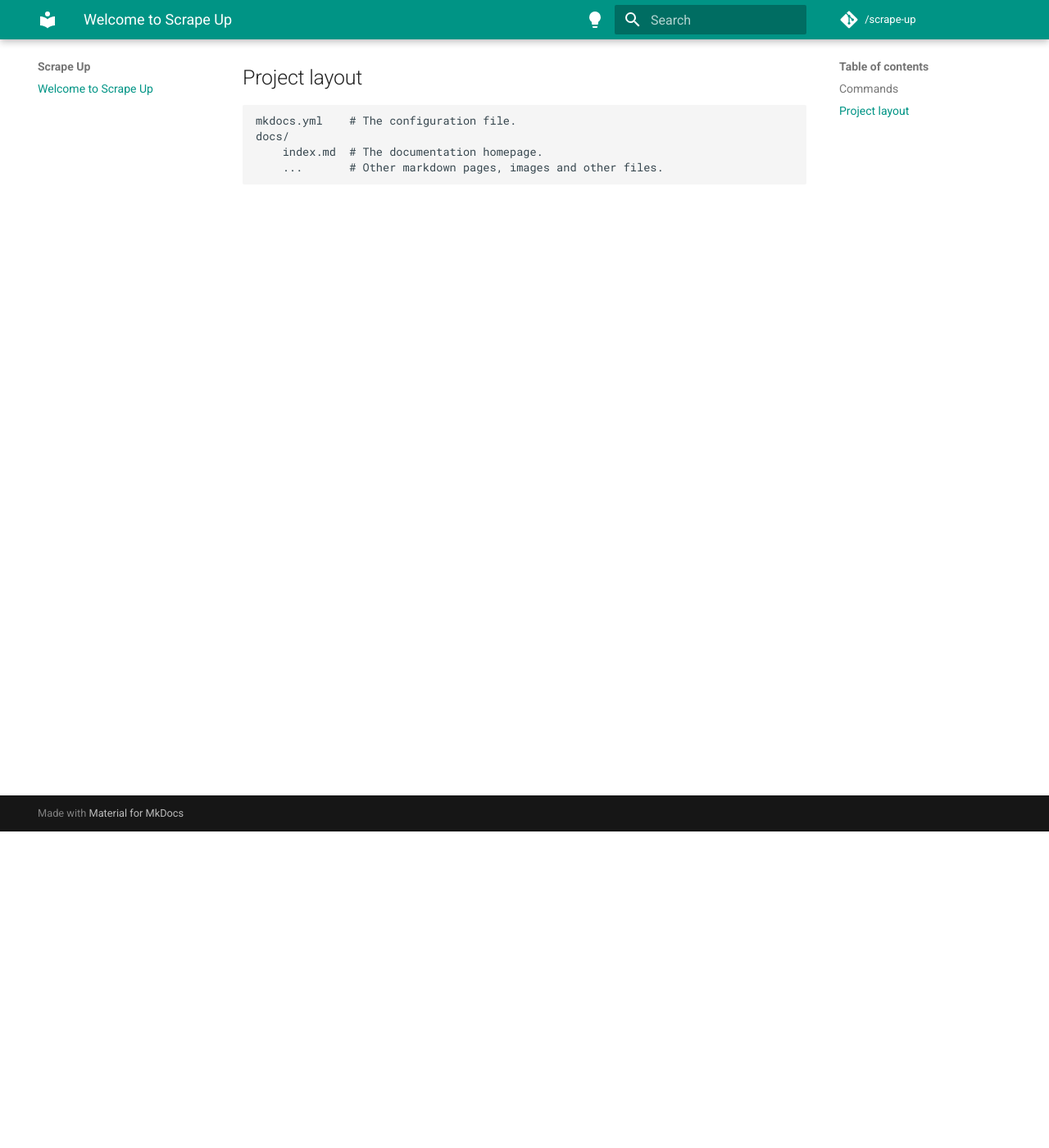
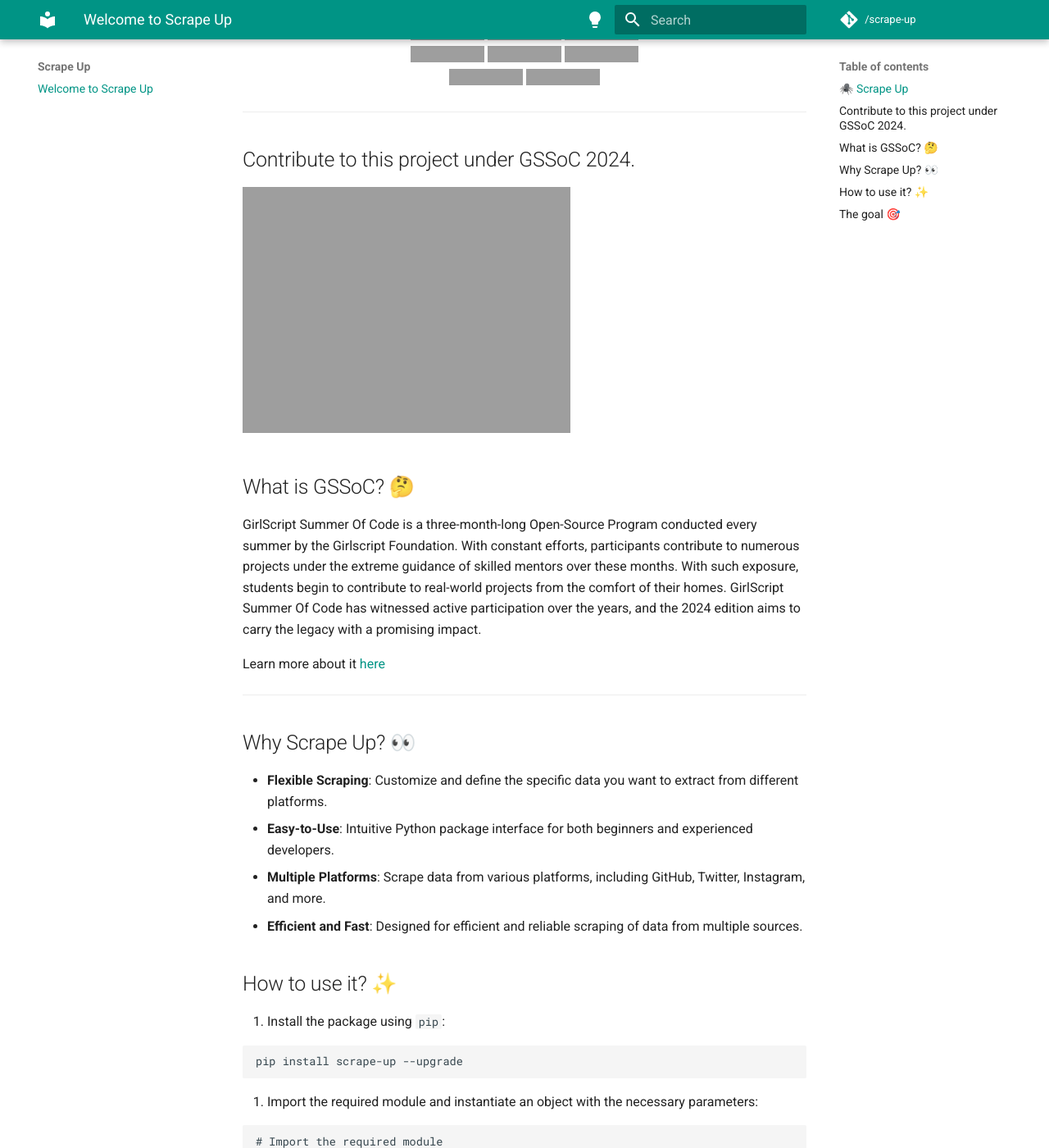
Before and after one commit to Clueless-Community/scrape-up, an MkDocs documentation site: the page built from docs/index.md, in a window 1280 px wide and 1400 px high, scrolled down 386 px. Shown: the whole window at 82% size. Built offline with MkDocs 1.6.1 and Material for MkDocs 9.7.7, drawn with Linux system fonts in a browser that asks for light colours; comment, search, counter and statistics services are not loaded; some of the changed text lies outside the part shown; grey boxes are pictures that could not be loaded.

Commit message:
Added Documentation

````diff
--- a/docs/index.md
+++ b/docs/index.md
@@ -1,17 +1,95 @@
 # Welcome to Scrape Up
 
-For full documentation visit [mkdocs.org](https://www.mkdocs.org).
+For full documentation visit [Scrape Up Documentation](https://github.com/Clueless-Community/scrape-up/blob/main/README.md).
 
-## Commands
+## 🕷️ Scrape Up
 
-* `mkdocs new [dir-name]` - Create a new project.
-* `mkdocs serve` - Start the live-reloading docs server.
-* `mkdocs build` - Build the documentation site.
-* `mkdocs -h` - Print help message and exit.
+An alternative to APIs, Scrape Up is a Python package for web scraping. It allows you to extract data from platforms like GitHub, Twitter, Instagram, or any other website that contains valuable information. It enables you to gather data through programming.
 
-## Project layout
+<div align="center">
+  <br>
+  <img src="https://img.shields.io/github/repo-size/Clueless-Community/scrape-up?style=for-the-badge" />
+  <img src="https://img.shields.io/github/issues/Clueless-Community/scrape-up?style=for-the-badge" />
+  <img src="https://img.shields.io/github/issues-closed-raw/Clueless-Community/scrape-up?style=for-the-badge" />
+  <br>
+  <img src="https://img.shields.io/github/forks/Clueless-Community/scrape-up?style=for-the-badge" />
+  <img src="https://img.shields.io/github/issues-pr/Clueless-Community/scrape-up?style=for-the-badge" />
+  <img src="https://img.shields.io/github/issues-pr-closed-raw/Clueless-Community/scrape-up?style=for-the-badge" />
+  <br>
+  <img src="https://img.shields.io/github/stars/Clueless-Community/scrape-up?style=for-the-badge" />
+  <img src="https://img.shields.io/github/last-commit/Clueless-Community/scrape-up?style=for-the-badge" />
+</div>
 
-    mkdocs.yml    # The configuration file.
-    docs/
-        index.md  # The documentation homepage.
-        ...       # Other markdown pages, images and other files.
+----
+
+## Contribute to this project under GSSoC 2024.
+![image](https://github.com/Clueless-Community/scrape-up/assets/93156825/0c77de27-cae3-45ec-87fa-2d192450005d)
+
+
+## What is GSSoC? 🤔
+
+GirlScript Summer Of Code is a three-month-long Open-Source Program conducted every summer by the Girlscript Foundation. With constant efforts, participants contribute to numerous projects under the extreme guidance of skilled mentors over these months. With such exposure, students begin to contribute to real-world projects from the comfort of their homes. GirlScript Summer Of Code has witnessed active participation over the years, and the 2024 edition aims to carry the legacy with a promising impact.
+
+  Learn more about it [here](https://gssoc.girlscript.tech/)
+
+----
+
+## Why Scrape Up? 👀
+
+- **Flexible Scraping**: Customize and define the specific data you want to extract from different platforms.
+- **Easy-to-Use**: Intuitive Python package interface for both beginners and experienced developers.
+- **Multiple Platforms**: Scrape data from various platforms, including GitHub, Twitter, Instagram, and more.
+- **Efficient and Fast**: Designed for efficient and reliable scraping of data from multiple sources.
+
+## How to use it? ✨
+
+1. Install the package using `pip`:
+
+```bash
+pip install scrape-up --upgrade
+```
+
+2. Import the required module and instantiate an object with the necessary parameters:
+
+```python
+# Import the required module
+from scrape_up import github
+
+# Instantiate an object with the username
+user = github.Users(username="nikhil25803")
+```
+
+3. Call the desired method to scrape the required information. For example, to extract the number of followers of a user:
+
+```python
+# Call the followers method
+followers_count = user.followers()
+
+# Print the output
+print(followers_count)
+```
+
+Output:
+
+```
+83
+```
+
+4. Explore all the available methods provided by Scrape Up on different platforms [here](https://github.com/Clueless-Community/scrape-up/blob/main/documentation.md).
+
+Happy scrapping! 🕸️
+
+## The goal 🎯
+
+In our project journey, we encountered several challenges, including requesting timeouts and rate limits. To overcome these limitations, we developed a powerful Python tool based on web scraping. Our goal is to provide an alternative to APIs for extracting data from various platforms, including GitHub, Twitter, Instagram, and any other website that contains valuable information. Here's what our project aims to achieve:
+
+With our web-scraping-based Python tool, you can unlock a world of data and overcome the limitations often encountered when relying solely on APIs.
+
+
+🌟 We value the time and effort you put into contributing, and we look forward to reviewing and merging your contributions. Together, let's make web scraping a powerful and accessible tool for extracting data from various platforms.
+
+✨ Thank you for your contribution!
+
+---
+
+<p align="right">(<a href="#top">Back to top</a>)</p>
````
